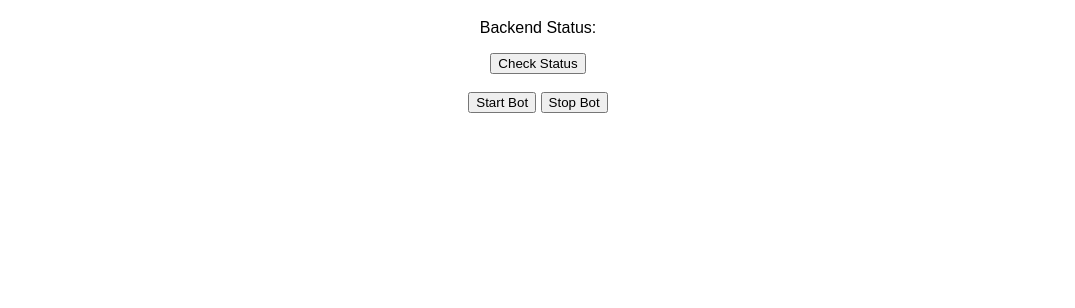
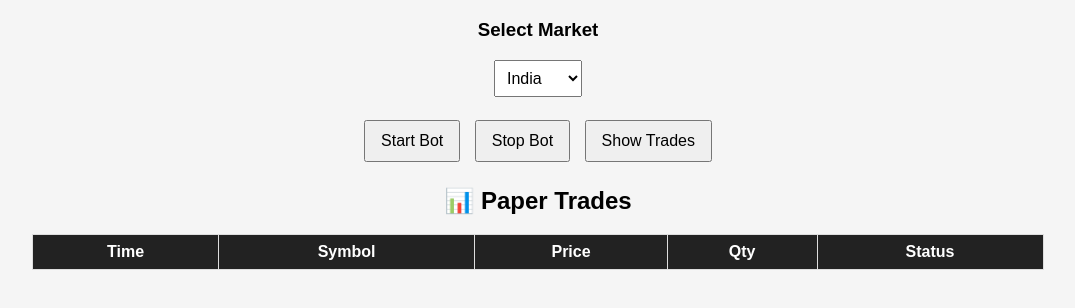
Before and after one commit to rajunaik005/trading-bot-frontend, a plain HTML site: page index.html in a window 1280 px wide. Shown: the part 62-370 px from the top of the page, without its empty margins (102-1177 px from the left). Drawn offline with Linux system fonts and the light colour scheme.

Commit message:
Update index.html

```diff
--- a/index.html
+++ b/index.html
@@ -2,40 +2,79 @@
 <html>
 <head>
   <title>Trading Bot</title>
+  <style>
+    body {
+      font-family: Arial;
+      text-align: center;
+      background: #f5f5f5;
+    }
+    button {
+      padding: 10px 15px;
+      margin: 5px;
+      font-size: 16px;
+    }
+    select {
+      padding: 8px;
+      font-size: 16px;
+    }
+    table {
+      margin: auto;
+      border-collapse: collapse;
+      width: 80%;
+      background: white;
+    }
+    th, td {
+      border: 1px solid #ddd;
+      padding: 8px;
+    }
+    th {
+      background: #222;
+      color: white;
+    }
+  </style>
 </head>
-<body style="font-family: Arial; text-align: center;">
+
+<body>
 
   <h1>🤖 Trading Bot Control Panel</h1>
 
-  <p>Backend Status:</p>
-  <button onclick="check()">Check Status</button>
+  <h3>Select Market</h3>
+  <select id="market">
+    <option value="India">India</option>
+    <option value="Taiwan">Taiwan</option>
+  </select>
 
   <br><br>
 
-  <button onclick="start()">Start Bot</button>
-  <button onclick="stop()">Stop Bot</button>
+  <button onclick="startBot()">Start Bot</button>
+  <button onclick="stopBot()">Stop Bot</button>
+  <button onclick="loadTrades()">Show Trades</button>
 
   <p id="msg"></p>
 
-  <script>
-    const BASE = "https://trading-bot-backend-47q9.onrender.com";
+  <h2>📊 Paper Trades</h2>
+  <table id="tradeTable">
+    <thead>
+      <tr>
+        <th>Time</th>
+        <th>Symbol</th>
+        <th>Price</th>
+        <th>Qty</th>
+        <th>Status</th>
+      </tr>
+    </thead>
+    <tbody></tbody>
+  </table>
 
-    function check() {
-      fetch(BASE)
-        .then(r => r.json())
-        .then(d => document.getElementById("msg").innerText = JSON.stringify(d));
-    }
+<script>
+  const BASE = "https://trading-bot-backend-47q9.onrender.com";
 
-    function start() {
-      fetch(BASE + "/start", { method: "POST" });
-      document.getElementById("msg").innerText = "Bot started";
-    }
+  function startBot() {
+    const market = document.getElementById("market").value;
+    fetch(`${BASE}/start/${market}`, { method: "POST" })
+      .then(r => r.json())
+      .then(d => document.getElementById("msg").innerText = d.status);
+  }
 
-    function stop() {
-      fetch(BASE + "/stop", { method: "POST" });
-      document.getElementById("msg").innerText = "Bot stopped";
-    }
-  </script>
-
-</body>
-</html>
+  function stopBot() {
+    fetch(
```
